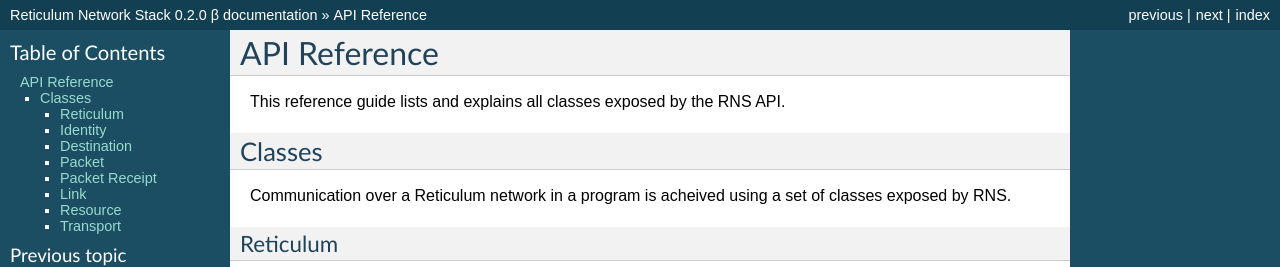
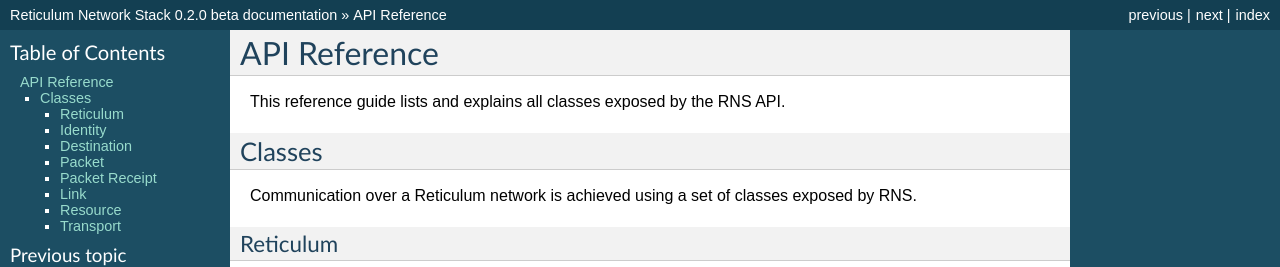
Before and after one commit to markqvist/Reticulum, a Sphinx documentation site: the page built from docs/source/reference.rst, in a window 1280 px wide and 900 px high, cut to the strip 0-267 px from the top of the window. Built offline with Sphinx 7.4.7, drawn with Linux system fonts in a browser that asks for light colours; some of the changed text lies outside the part shown.

Commit message:
Updated docs

```diff
--- a/docs/source/conf.py
+++ b/docs/source/conf.py
@@ -22,7 +22,7 @@ copyright = '2021, Mark Qvist'
 author = 'Mark Qvist'
 
 # The full version, including alpha/beta/rc tags
-release = '0.2.0 β'
+release = '0.2.0 beta'
 
 
 # -- General configuration ---------------------------------------------------
--- a/docs/source/reference.rst
+++ b/docs/source/reference.rst
@@ -7,8 +7,7 @@ This reference guide lists and explains all classes exposed by the RNS API.
 
 Classes
 =========================
-Communication over a Reticulum network in a program is acheived using a set of
-classes exposed by RNS.
+Communication over a Reticulum network is achieved using a set of classes exposed by RNS.
 
 .. _api-reticulum:
 
```
